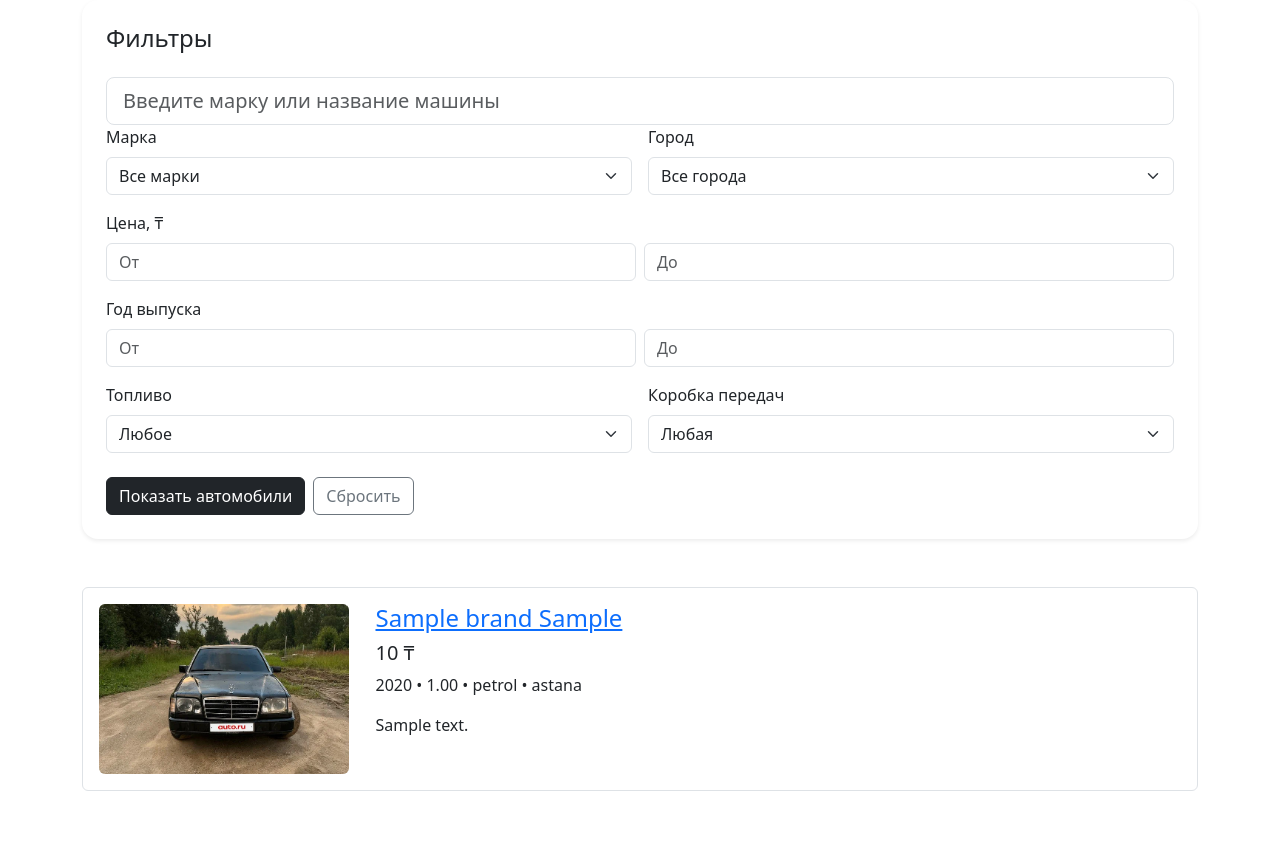
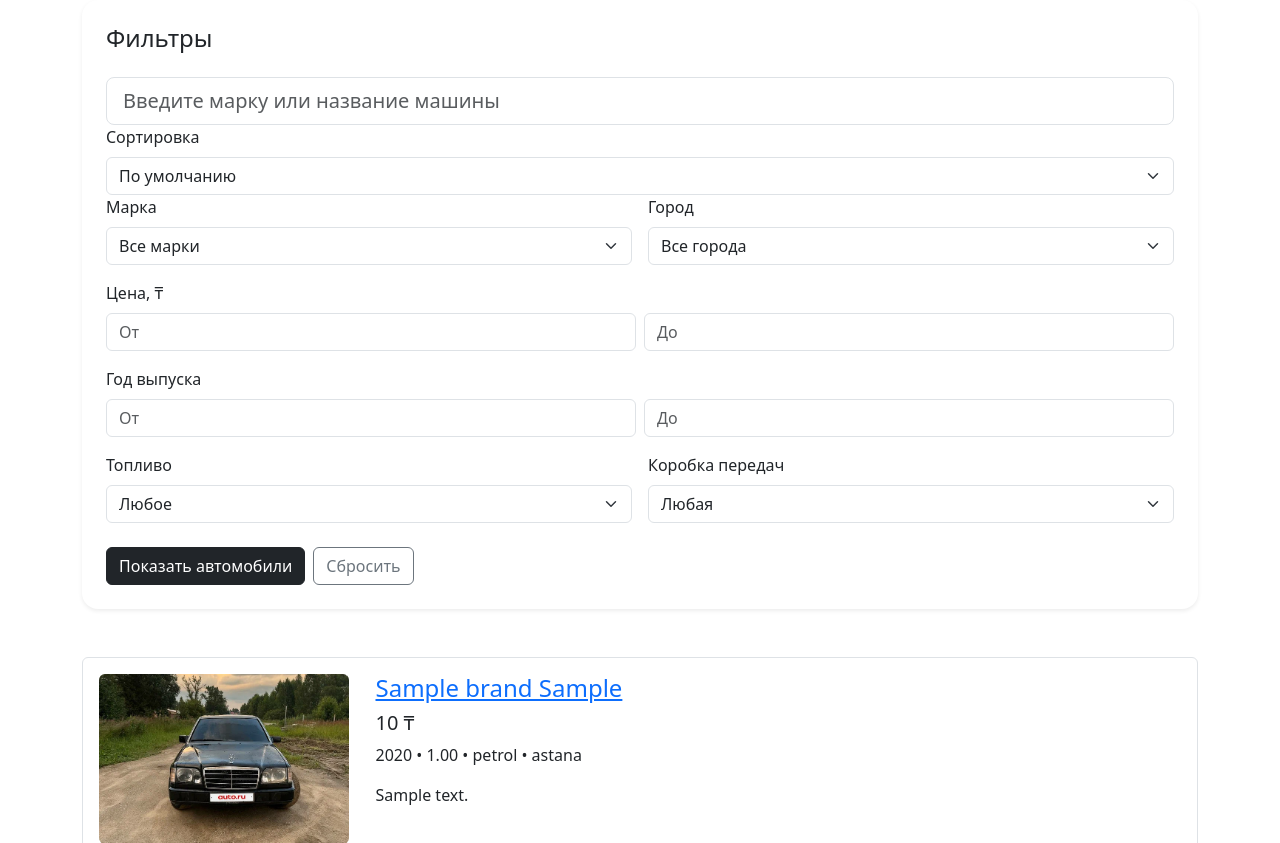
Before and after one commit to ggggg504-wq/AutoMarket, a Django app: page /cars/ in a window 1280 px wide. Shown: the part 56-899 px from the top of the page. Run offline with Django 5.2, Linux system fonts and the light colour scheme; tables that the repository leaves empty hold one stand-in row (values such as "Sample post"); some libraries are stand-ins or nearby versions.

Commit message:
feat: add car sorting with OrderingFilter

```diff
--- a/cars/filters.py
+++ b/cars/filters.py
@@ -5,6 +5,17 @@ from cars.models import Car
 
 class CarsFilter(django_filters.FilterSet):
     search = django_filters.CharFilter(method='filter_by_text')
+    ordering = django_filters.OrderingFilter(
+        fields=('price', 'created_at', 'year'),
+
+        field_labels={
+            'price': 'Цена по возрастанию',
+            '-price': 'Цена по убыванию',
+            'created_at': 'Сначала новые',
+            '-created_at': 'Сначала старые',
+            'year': 'По году выпуска',
+        }
+    )
     brand = django_filters.CharFilter(field_name="brand__name", lookup_expr='icontains')
     city = django_filters.CharFilter(lookup_expr='icontains')
     transmission = django_filters.CharFilter(lookup_expr='icontains')
@@ -23,5 +34,5 @@ class CarsFilter(django_filters.FilterSet):
 
     class Meta:
         model = Car
-        fields = ['search','brand', 'city', 'transmission',
+        fields = ['ordering', 'search','brand', 'city', 'transmission',
                   'fuel', 'price_min', 'price_max', 'year_min', 'year_max']
--- a/templates/cars.html
+++ b/templates/cars.html
@@ -17,6 +17,32 @@
                     value="{{ filter.form.search.value|default:'' }}"
                     aria-label="Search"
                 >
+            </div>
+
+            <div class="row g-3">
+                <div class="col-12">
+                    <label class="form-label">Сортировка</label>
+                    <select name="ordering" class="form-select">
+                        <option value="" {% if not filter.form.ordering.value.0 %}selected{% endif %}>
+                            По умолчанию
+                        </option>
+                        <option value="price" {% if filter.form.ordering.value.0 == 'price' %}selected{% endif %}>
+                            Цена: по возрастанию
+                        </option>
+                        <option value="-price" {% if filter.form.ordering.value.0 == '-price' %}selected{% endif %}>
+                            Цена: по убыванию
+                        </option>
+                        <option value="created_at" {% if filter.form.ordering.value.0 == 'created_at' %}selected{% endif %}>
+                            По дате публикации: сначала новые
+                        </option>
+                        <option value="-created_at" {% if filter.form.ordering.value.0 == '-created_at' %}selected{% endif %}>
+                            По дате публикации: сначала старые
+                        </option>
+                        <option value="year" {% if filter.form.ordering.value.0 == 'year' %}selected{% endif %}>
+                            По году выпуска
+                        </option>
+                    </select>
+                </div>
             </div>
 
             <div class="row g-3">
```
